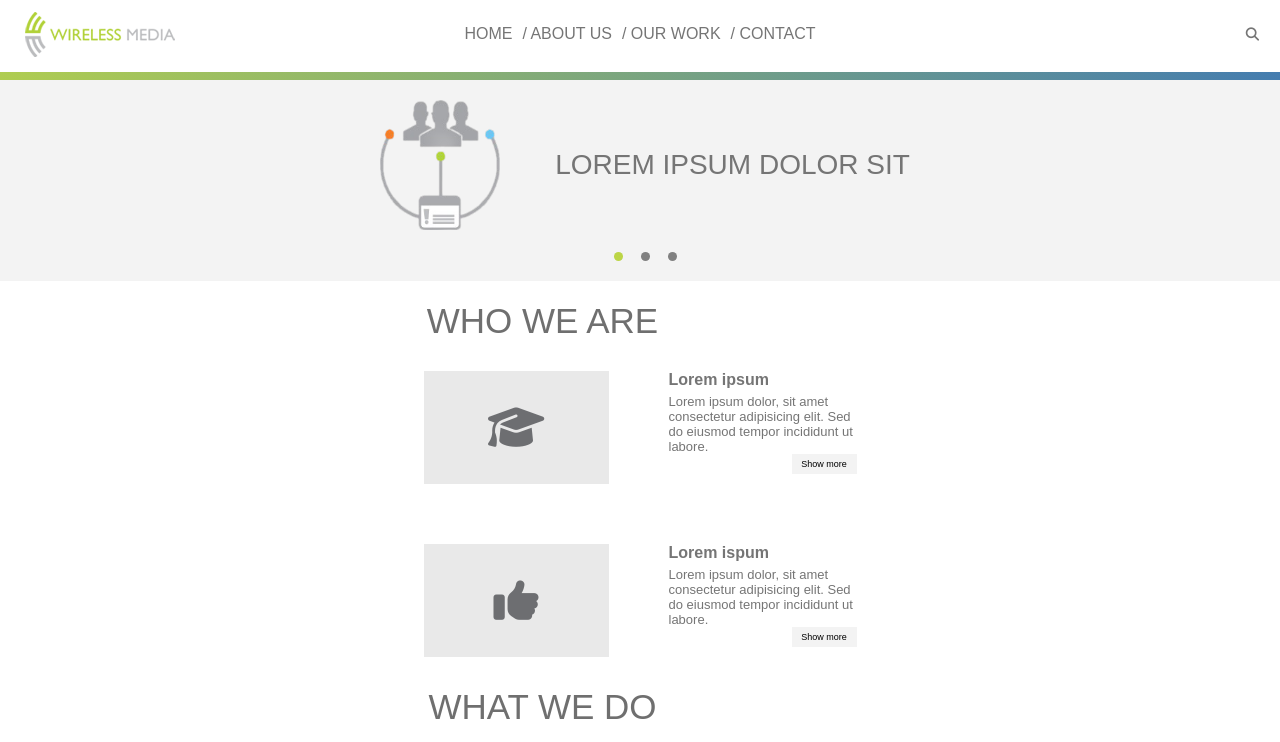
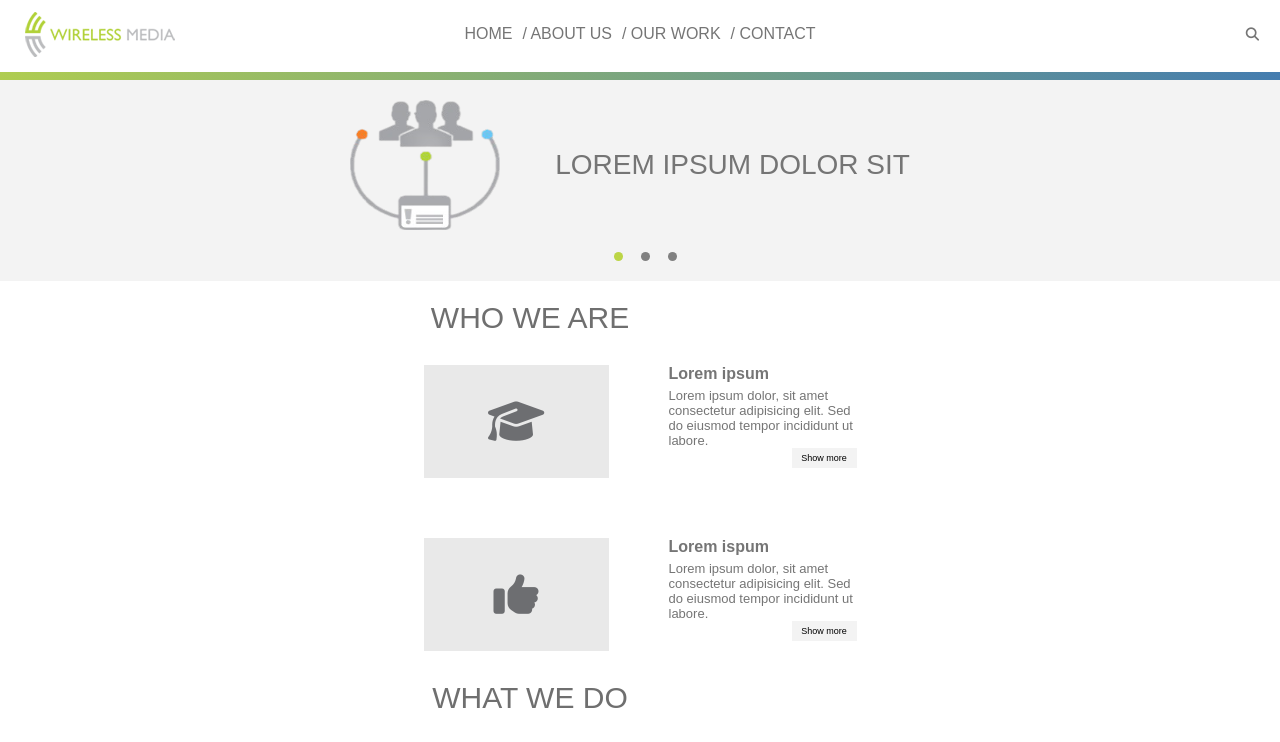
Before and after one commit to MilosKozic/WM, a website built with webpack: page index.html in a window 1280 px wide. Shown: the top 742 px of the page. Built offline with nearby package versions, Linux system fonts and the light colour scheme.

Commit message:
main section

```diff
--- a/assets/css/_main-section.scss
+++ b/assets/css/_main-section.scss
@@ -68,9 +68,9 @@ main h3 {
     color: rgb(111, 111, 111);
     font-family: Arial, Helvetica, sans-serif;
     font-weight: 500;
-    font-size: 35px;
+    font-size: 30px;
     text-align: center !important;
-     margin-right: 195px !important;
+     margin-right: 220px !important;
      @media  screen and (max-width:479px) {
          font-size: 20px !important;
          text-align: center !important;
--- a/assets/css/_slider.scss
+++ b/assets/css/_slider.scss
@@ -73,7 +73,7 @@ input[type="radio"]{
         display: inline-block;
         padding-top: 20px;
         padding-bottom: 20px;
-        padding-left: 50px;
+        padding-left: 20px;
             display: inline-block;
             width: 170px;
             height: 170px;
```
Also changed, not shown: assets/css/main.css.
